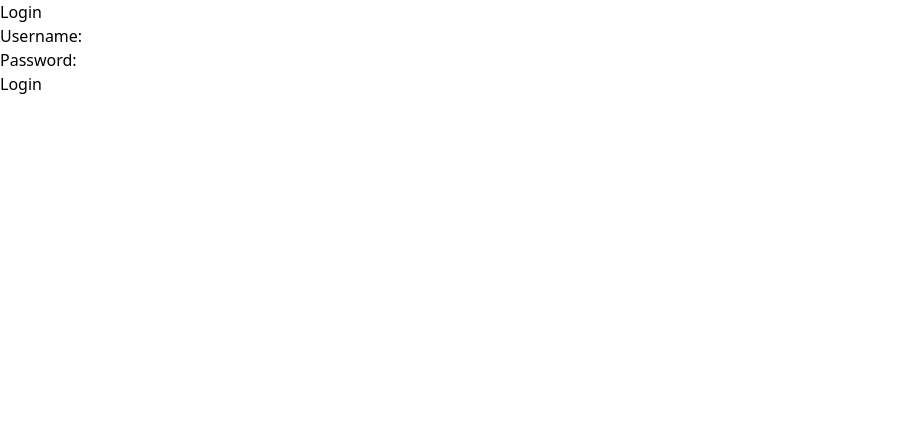
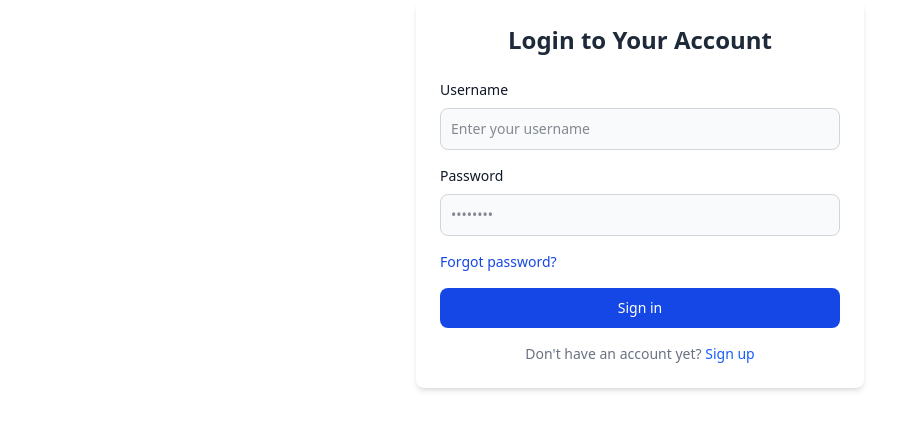
Before and after one commit to Rata0/spring-react-todo, a React (Vite) app in the folder client/: page / in a window 1280 px wide. Shown: the top 430 px of the page, without its empty margins (0-924 px from the left). Built offline with nearby package versions, Linux system fonts and the light colour scheme.

Commit message:
added styles to the login form

```diff
--- a/client/src/components/LoginForm.tsx
+++ b/client/src/components/LoginForm.tsx
@@ -41,35 +41,85 @@ const LoginForm = () => {
   };
 
   return (
-    <div>
-      <h2>Login</h2>
-      <form onSubmit={handleSubmit}>
+    <div className="max-w-md mx-auto p-6 bg-white rounded-lg shadow-md dark:bg-gray-800">
+      <h2 className="text-2xl font-bold text-center text-gray-800 dark:text-white mb-6">
+        Login to Your Account
+      </h2>
+
+      <form onSubmit={handleSubmit} className="space-y-4">
         <div>
-          <label htmlFor="username">Username:</label>
+          <label
+            htmlFor="username"
+            className="block mb-2 text-sm font-medium text-gray-900 dark:text-white"
+          >
+            Username
+          </label>
           <input
             type="text"
             id="username"
             name="username"
             value={credentials.username}
             onChange={handleChange}
+            className="w-full p-2.5 text-sm text-gray-900 bg-gray-50 rounded-lg border border-gray-300 focus:ring-blue-500 focus:border-blue-500 dark:bg-gray-700 dark:border-gray-600 dark:placeholder-gray-400 dark:text-white dark:focus:ring-blue-500 dark:focus:border-blue-500"
+            placeholder="Enter your username"
             required
           />
         </div>
+
         <div>
-          <label htmlFor="password">Password:</label>
+          <label
+            htmlFor="password"
+            className="block mb-2 text-sm font-medium text-gray-900 dark:text-white"
+          >
+            Password
+          </label>
           <input
             type="password"
             id="password"
             name="password"
             value={credentials.password}
             onChange={handleChange}
+            className="w-full p-2.5 text-sm text-gray-900 bg-gray-50 rounded-lg border border-gray-300 focus:ring-blue-500 focus:border-blue-500 dark:bg-gray-700 dark:border-gray-600 dark:placeholder-gray-400 dark:text-white dark:focus:ring-blue-500 dark:focus:border-blue-500"
+            placeholder="••••••••"
             required
           />
         </div>
-        <button type="submit">Login</button>
+
+        <div className="flex items-center justify-between">
+          <a
+            href="#"
+            className="text-sm text-blue-700 hover:underline dark:text-blue-500"
+          >
+            Forgot password?
+          </a>
+        </div>
+
+        <button
+          type="submit"
+          className="w-full text-white bg-blue-700 hover:bg-blue-800 focus:ring-4 focus:outline-none focus:ring-blue-300 font-medium rounded-lg text-sm px-5 py-2.5 text-center dark:bg-blue-600 dark:hover:bg-blue-700 dark:focus:ring-blue-800 transition-colors duration-200"
+        >
+          Sign in
+        </button>
+
+        <p className="text-sm font-light text-gray-500 dark:text-gray-400 text-center">
+          Don't have an account yet?{' '}
+          <a
+            href="/register"
+            className="font-medium text-blue-600 hover:underline dark:text-blue-500"
+          >
+            Sign up
+          </a>
+        </p>
       </form>
+
       {message && (
-        <div style={{ color: isError ? 'red' : 'green' }}>
+        <div
+          className={`mt-4 p-3 text-sm rounded-lg ${
+            isError
+              ? 'bg-red-100 text-red-700 dark:bg-red-900 dark:text-red-100'
+              : 'bg-green-100 text-green-700 dark:bg-green-900 dark:text-green-100'
+          }`}
+        >
           {message}
         </div>
       )}
```
